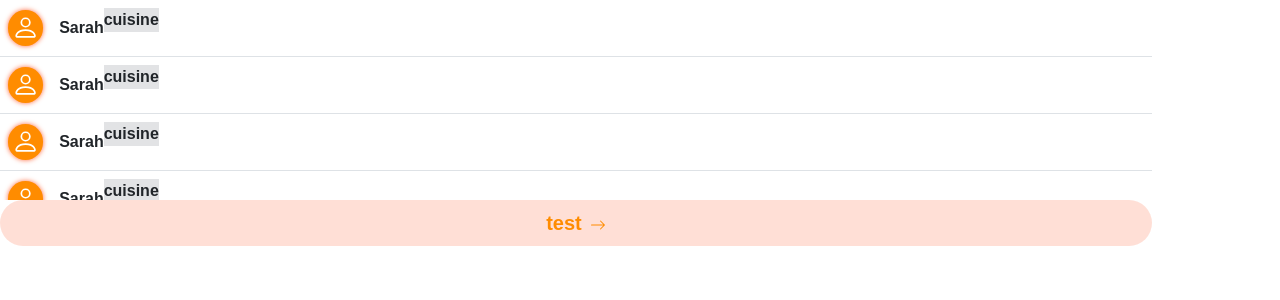
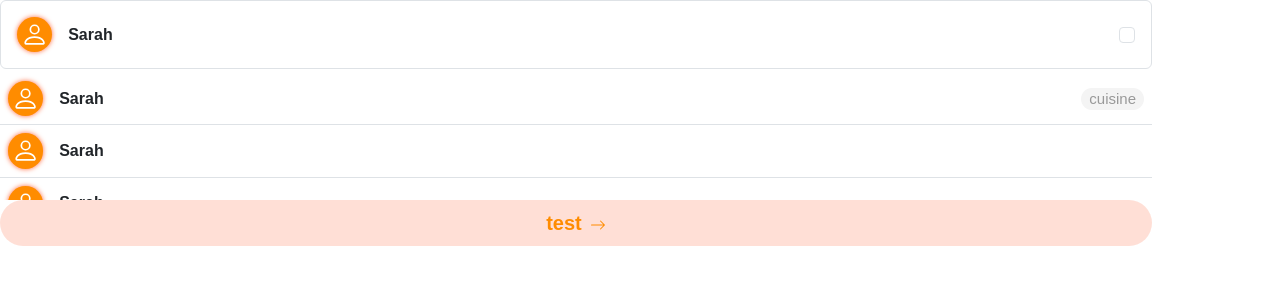
Before and after one commit to cecilelecerf/tips, a React (Create React App) app in the folder src/: page / in a window 1280 px wide. Shown: the top 300 px of the page. Built offline with nearby package versions, Linux system fonts and the light colour scheme.

Commit message:
add pill and money

```diff
--- a/src/src/EmployeeList/EmployeeList.js
+++ b/src/src/EmployeeList/EmployeeList.js
@@ -5,8 +5,8 @@ import SingleEmployee from "./SingleEmployee/SingleEmployee";
 function EmployeeList(props) {
     return (
       <div className="EmployeeList overflow-x-scroll ">
-        <SingleEmployee resume={props.resume}/>
-        <SingleEmployee resume={props.resume}/>
+        <SingleEmployee  />
+        <SingleEmployee resume={props.resume} locationPill="cuisine"/>
         <SingleEmployee resume={props.resume}/>
         <SingleEmployee resume={props.resume}/>
         <SingleEmployee resume={props.resume}/>
--- /dev/null
+++ b/src/src/EmployeeList/LocationPills/LocationPill.css
@@ -0,0 +1,4 @@
+.LocationPill {
+    font-size: 15px;
+    height: fit-content;
+}
--- /dev/null
+++ b/src/src/EmployeeList/LocationPills/LocationPill.js
@@ -0,0 +1,12 @@
+
+import "./LocationPill.css"
+
+function LocationPill(props) {
+    return (
+      <p className="LocationPill rounded-pill bg-secondary-subtle px-2 text-secondary">
+        {props.locationPill}
+      </p>
+    );
+  }
+
+  export default LocationPill;
--- a/src/src/EmployeeList/LocationPills/LocationPills.js
+++ /dev/null
@@ -1,12 +0,0 @@
-
-import "./LocationPills.css"
-
-function LocationPills(props) {
-    return (
-      <p className="LocationPills rounded-pills bg-secondary-subtle ">
-        {props.text}
-      </p>
-    );
-  }
-
-  export default LocationPills;
--- a/src/src/EmployeeList/SingleEmployee/SingleEmployee.css
+++ b/src/src/EmployeeList/SingleEmployee/SingleEmployee.css
@@ -1,6 +1,12 @@
 .Employee{
     justify-content: space-between;
+
+}
+.Employee > div {
     font-weight: bold;
+}
+.Employee > *:not(div){
+    margin : auto 0;
 }
 .Employee #exampleCheck1{
     margin: auto 0 !important
--- a/src/src/EmployeeList/SingleEmployee/SingleEmployee.js
+++ b/src/src/EmployeeList/SingleEmployee/SingleEmployee.js
@@ -1,4 +1,4 @@
-import LocationPills from "../LocationPills/LocationPills";
+import LocationPill from "../LocationPills/LocationPill";
 import PicturePeople from "../PicturePeople/PicturePeople";
 import "./SingleEmployee.css"
 import React, { useState } from "react";
@@ -16,12 +16,19 @@ function SingleEmployee(props) {
  const employeeClass = `Employee d-flex p-3 border mb-1 rounded ${isChecked ? 'border-primary' : 'border-gray'}`;
  if(props.resume){
    return (
-     <div className="Employee d-flex p-2 border-bottom">
+     <div className="Employee d-flex justify-content-between p-2 border-bottom">
        <div className="d-flex align-items-center">
          <PicturePeople />
          <p className="ms-3 mb-0">Sarah</p>
-         <LocationPills text="cuisine" />
        </div>
+        {props.locationPill &&(
+          <LocationPill locationPill={props.locationPill} />
+        )}
+        {
+          props.money&&(
+            <p className="text-primary">{props.money}</p>
+          )
+        }
      </div>
    );
  }
--- a/src/src/index.css
+++ b/src/src/index.css
@@ -20,6 +20,8 @@ body {
   --primary-color: #ff8c00 !important; /* Remplacez cette valeur par la couleur primaire souhaitée */
   --body-font-family: "Arial", sans-serif; /* Remplacez 'Your Custom Font' par le nom de votre police */
   --primary-subtle-color: #FF6B4036;
+  --secondary-color: #999999 !important;
+  --secondary-subtle-color: #F4F4F4 !important;
 }
 
 /* Utilisez vos variables personnalisées */
@@ -29,6 +31,22 @@ body {
 
 .text-primary {
   color: var(--primary-color) !important;
+}
+
+.text-secondary {
+  color: var(--secondary-color) !important;
+}
+
+.text-secondary-emphasis {
+  color: var(--secondary-subtle-color) !important;
+}
+
+.bg-secondary {
+  background-color: var(--secondary-color) !important;
+}
+
+.bg-secondary-subtle {
+  background-color: var(--secondary-subtle-color) !important;
 }
 
 .border-primary {
--- a/src/src/index.scss
+++ b/src/src/index.scss
@@ -23,6 +23,8 @@ body {
   --primary-color: #ff8c00 !important; /* Remplacez cette valeur par la couleur primaire souhaitée */
   --body-font-family: 'Arial', sans-serif; /* Remplacez 'Your Custom Font' par le nom de votre police */
 --primary-subtle-color:  #FF6B4036;
+--secondary-color : #999999 !important;
+--secondary-subtle-color: #F4F4F4 !important;
 
 }
 /* Utilisez vos variables personnalisées */
@@ -34,6 +36,19 @@ body {
   color: var(--primary-color) !important;
 }
 
+.text-secondary {
+  color: var(--secondary-color) !important;
+}
+.text-secondary-emphasis {
+  color: var(--secondary-subtle-color) !important;
+}
+
+.bg-secondary {
+  background-color: var(--secondary-color) !important;
+}
+.bg-secondary-subtle {
+  background-color: var(--secondary-subtle-color) !important;
+}
 .border-primary {
   border-color: var(--primary-color) !important;;
 }
```
Also changed, not shown: src/src/EmployeeList/LocationPills/LocationPills.css (deleted), 1 other file (tests, documents, lock files or other folders).
